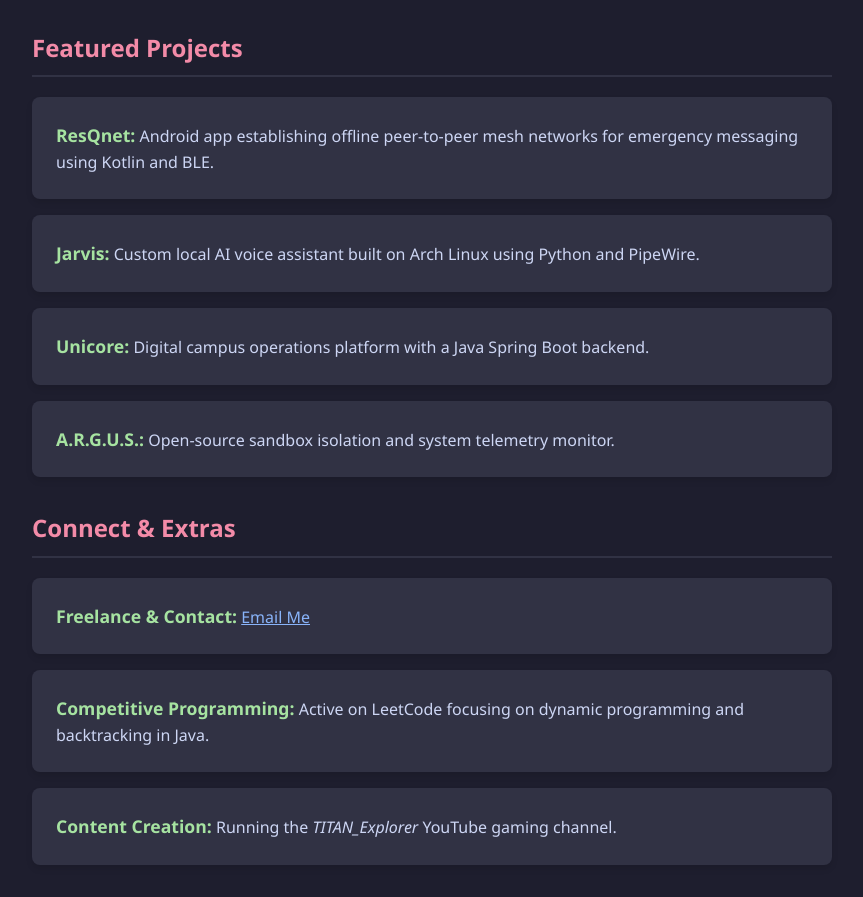
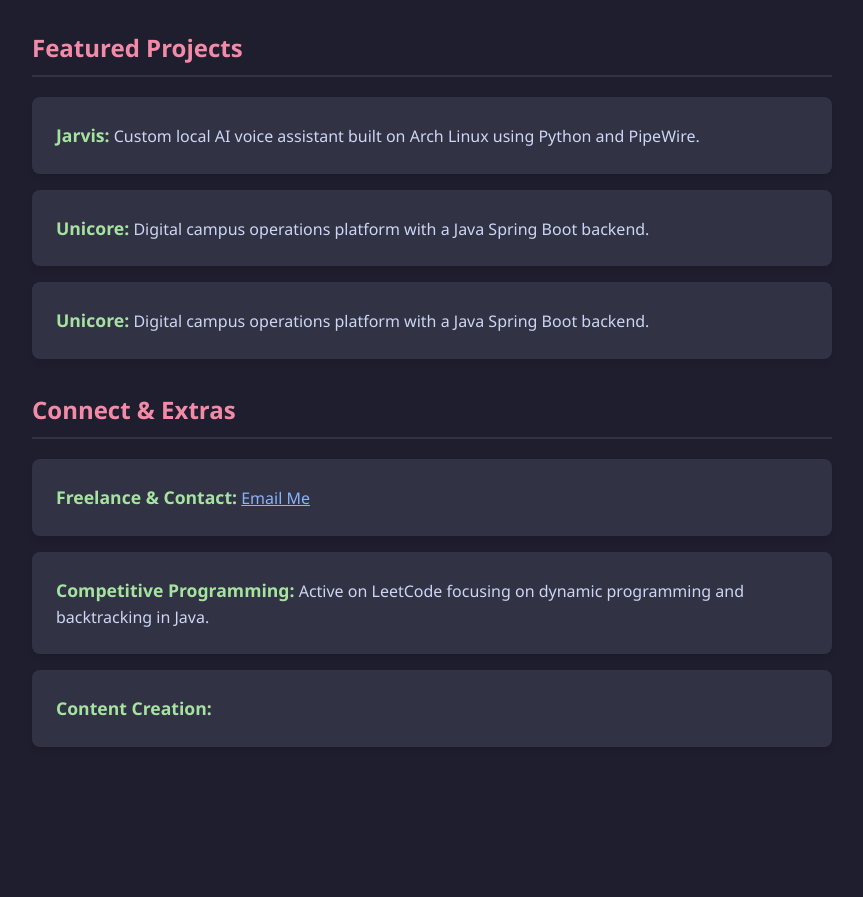
Before and after one commit to alphred-x/My_Portfolio, a plain HTML site: page index.html in a window 1280 px wide. Shown: the part 362-1259 px from the top of the page, without its empty margins (208-1071 px from the left). After the commit the page ends 1141 px from the top, so only its background shows below. Drawn offline with Linux system fonts and the light colour scheme.

Commit message:
details updated

```diff
--- a/index.html
+++ b/index.html
@@ -20,18 +20,17 @@
     <section id="projects">
         <h2>Featured Projects</h2>
         <ul>
-            <li><strong>ResQnet:</strong> Android app establishing offline peer-to-peer mesh networks for emergency messaging using Kotlin and BLE.</li>
-            <li><strong>Jarvis:</strong> Custom local AI voice assistant built on Arch Linux using Python and PipeWire.</li>
-            <li><strong>Unicore:</strong> Digital campus operations platform with a Java Spring Boot backend.</li>
-            <li><strong>A.R.G.U.S.:</strong> Open-source sandbox isolation and system telemetry monitor.</li>
-        </ul>
+    <li><strong><a href="https://github.com/alphred-x/Jarvis" style="color: #a6e3a1; text-decoration: none;">Jarvis:</a></strong> Custom local AI voice assistant built on Arch Linux using Python and PipeWire.</li>
+    <li><strong><a href="https://github.com/alphred-x/unicore" style="color: #a6e3a1; text-decoration: none;">Unicore:</a></strong> Digital campus operations platform with a Java Spring Boot backend.</li>
+    <li><strong><a href="https://github.com/alphred-x/unicore-frontend" style="color: #a6e3a1; text-decoration: none;">Unicore:</a></strong> Digital campus operations platform with a Java Spring Boot backend.</li>
+</ul>
     </section>
     <section id="connect">
     <h2>Connect & Extras</h2>
     <ul>
-        <li><strong>Freelance & Contact:</strong> <a href="mailto:your.email@example.com" style="color: #89b4fa;">Email Me</a></li>
+        <li><strong>Freelance & Contact:</strong> <a href="mailto:amanpr6860@gmail.com" style="color: #89b4fa;">Email Me</a></li>
         <li><strong>Competitive Programming:</strong> Active on LeetCode focusing on dynamic programming and backtracking in Java.</li>
-        <li><strong>Content Creation:</strong> Running the <em>TITAN_Explorer</em> YouTube gaming channel.</li>
+        <li><strong>Content Creation:</strong></li>
     </ul>
 </section>
 </body>
```
